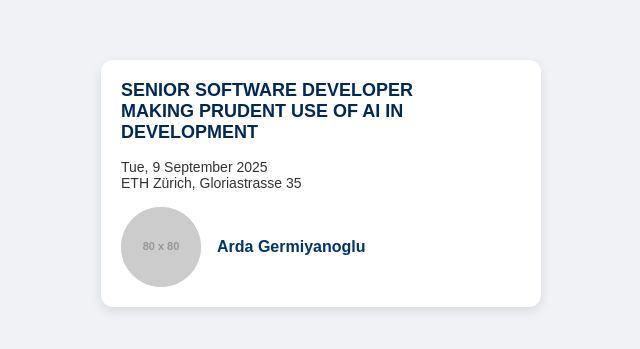
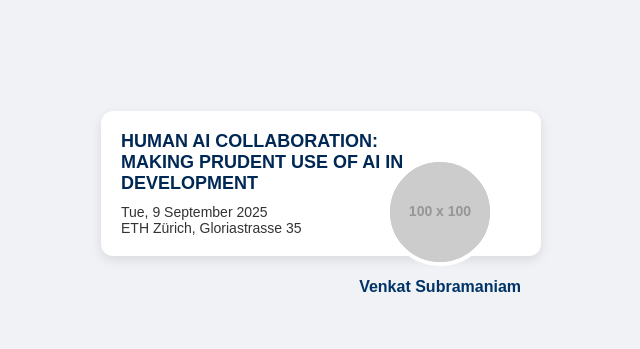
Before and after one commit to ardagermiyanoglu/ardagermiyanoglu.github.io, a plain HTML site: page index.html in a window 1280 px wide. Shown: the part 225-574 px from the top of the page, without its empty margins (319-959 px from the left). Drawn offline with Linux system fonts and the light colour scheme; placeholder pictures from the web are drawn by us.

Commit message:
Update index.html

```diff
--- a/index.html
+++ b/index.html
@@ -19,9 +19,7 @@
       border-radius: 12px;
       padding: 20px;
       box-shadow: 0 4px 12px rgba(0,0,0,0.1);
-      display: flex;
-      flex-direction: column;
-      gap: 16px;
+      position: relative; /* fotoğrafı konumlandırmak için */
     }
 
     .title {
@@ -33,23 +31,27 @@
     .date-location {
       font-size: 14px;
       color: #333;
+      margin-top: 10px;
     }
 
     .profile {
-      display: flex;
-      align-items: center;
-      gap: 16px;
+      position: absolute;
+      bottom: -40px; /* kartın altından taşırır */
+      right: 20px;   /* sağ alt köşeye hizalar */
+      text-align: center;
     }
 
     .profile img {
-      width: 80px;
-      height: 80px;
+      width: 100px;
+      height: 100px;
       border-radius: 50%;
       object-fit: cover;
       background: #ccc; /* placeholder */
+      border: 4px solid white; /* kenar beyaz çerçeve efekti */
     }
 
     .name {
+      margin-top: 8px;
       font-size: 16px;
       font-weight: bold;
       color: #003366;
@@ -59,16 +61,17 @@
 <body>
   <div class="card">
     <div class="title">
-      SENIOR SOFTWARE DEVELOPER <br>
+      HUMAN AI COLLABORATION: <br>
       MAKING PRUDENT USE OF AI IN DEVELOPMENT
     </div>
     <div class="date-location">
       Tue, 9 September 2025 <br>
       ETH Zürich, Gloriastrasse 35
     </div>
+
     <div class="profile">
-      <img src="https://via.placeholder.com/80" alt="Profile">
-      <div class="name">Arda Germiyanoglu</div>
+      <img src="https://via.placeholder.com/100" alt="Profile">
+      <div class="name">Venkat Subramaniam</div>
     </div>
   </div>
 </body>
```
